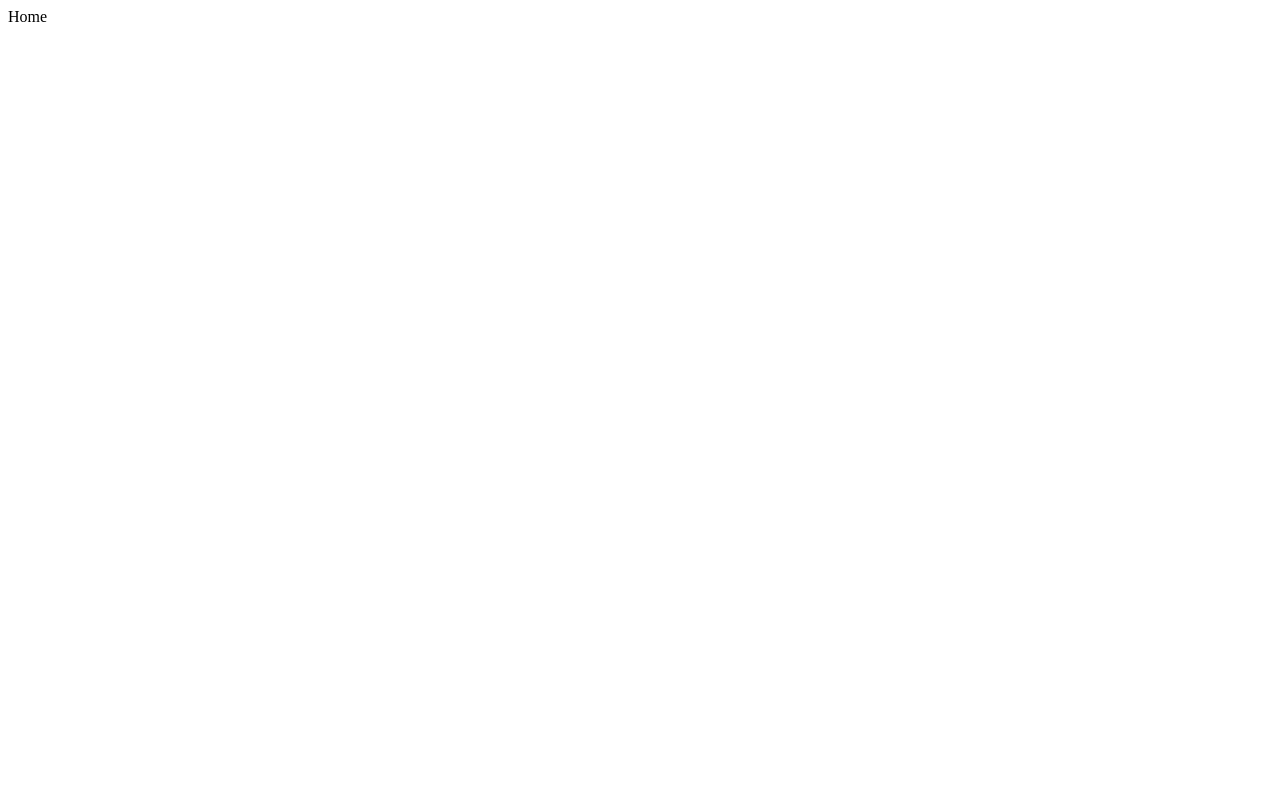
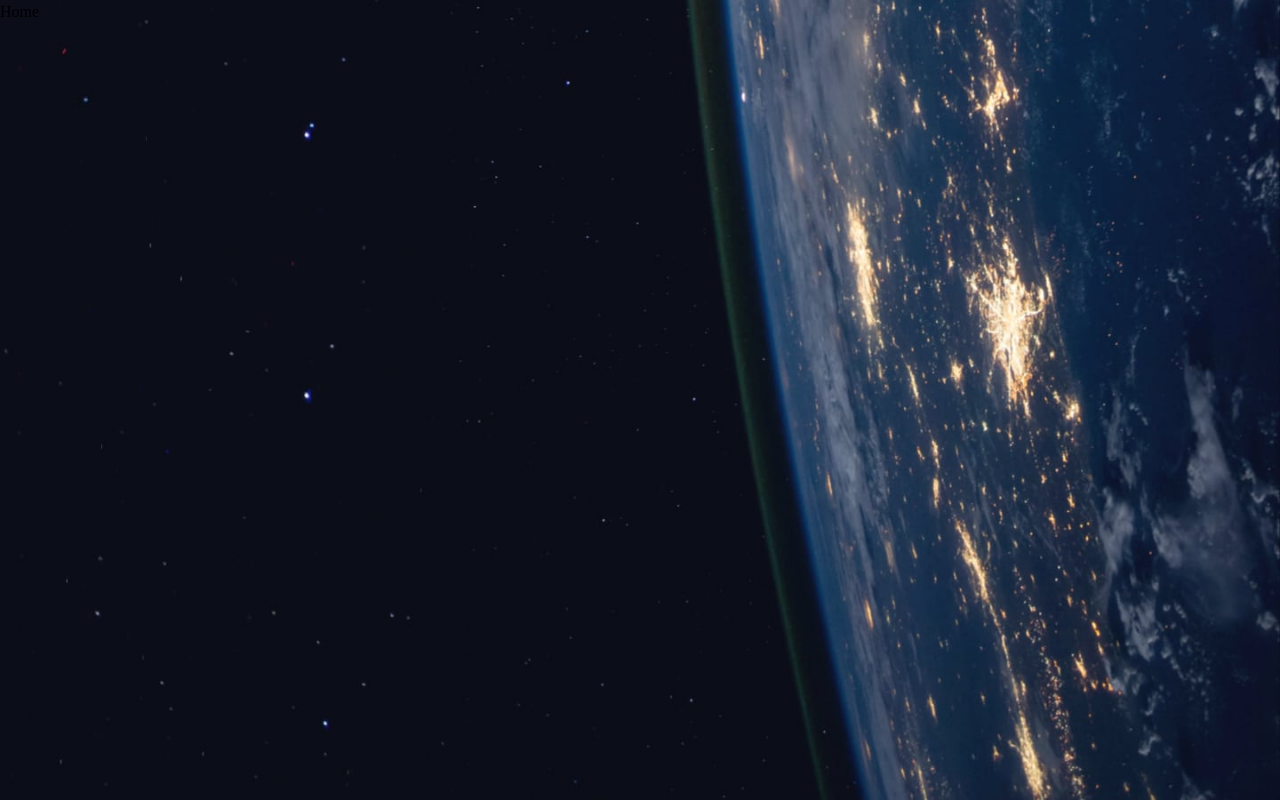
Before and after one commit to Chamara-Wijepala/space-travel, a React (Vite) app: page / in a window 1280 px wide. Built offline with nearby package versions, Linux system fonts and the light colour scheme.

Commit message:
Add dynamic background images depending on page

```diff
--- a/src/App.tsx
+++ b/src/App.tsx
@@ -1,5 +1,7 @@
-import { Suspense, lazy } from "react";
-import { Routes, Route } from "react-router-dom";
+import { Suspense, lazy, useState, useEffect } from "react";
+import { Routes, Route, useLocation } from "react-router-dom";
+
+import GlobalStyle from "./Global.styled";
 
 const Home = lazy(() => import("./pages/Home"));
 const Destination = lazy(() => import("./pages/Destination"));
@@ -9,8 +11,34 @@ const Technology = lazy(() => import("./pages/Technology"));
 const loading = <div>Loading...</div>;
 
 function App() {
+  const [imagePaths, setImagePaths] = useState({});
+
+  const screenSizes = ["desktop", "tablet", "mobile"];
+
+  const pathName = useLocation().pathname;
+  const location = pathName.split("/")[1];
+
+  // Dynamically sets background image depending on current page
+  useEffect(() => {
+    // This is done because the value of location is empty if on homepage
+    const path = location === "" ? "home" : location;
+
+    const getImagePaths = async (size: string) => {
+      const image = await import(
+        `./assets/${path}/background-${path}-${size}.jpg`
+      );
+
+      setImagePaths((prevState) => ({ ...prevState, [size]: image.default }));
+    };
+
+    screenSizes.forEach((size) => {
+      getImagePaths(size);
+    });
+  }, [location]);
+
   return (
-    <div>
+    <>
+      <GlobalStyle imagePaths={imagePaths} />
       <Suspense fallback={loading}>
         <Routes>
           <Route path="/" element={<Home />} />
@@ -19,7 +47,7 @@ function App() {
           <Route path="/technology" element={<Technology />} />
         </Routes>
       </Suspense>
-    </div>
+    </>
   );
 }
 
--- a/src/Global.styled.ts
+++ b/src/Global.styled.ts
@@ -1,6 +1,14 @@
 import { createGlobalStyle } from "styled-components";
 
-const GlobalStyle = createGlobalStyle`
+interface IProps {
+  imagePaths: {
+    desktop?: string;
+    tablet?: string;
+    mobile?: string;
+  };
+}
+
+const GlobalStyle = createGlobalStyle<IProps>`
 
 //  Edited version of CSS rest by Andy Bell
 //  https://piccalil.li/blog/a-modern-css-reset/
@@ -61,6 +69,24 @@ svg {
     scroll-behavior: auto !important;
   }
 }
+
+/* ------------------ */
+/* Styles             */
+/* ------------------ */
+
+body {
+  background-size: cover;
+  background-position: center;
+  background-image: url(${({ imagePaths }) => imagePaths.desktop});
+
+  @media (max-width: 768px) {
+    background-image: url(${({ imagePaths }) => imagePaths.tablet});
+  }
+
+  @media (max-width: 375px) {
+    background-image: url(${({ imagePaths }) => imagePaths.mobile});
+  }
+}
 `;
 
 export default GlobalStyle;
```
